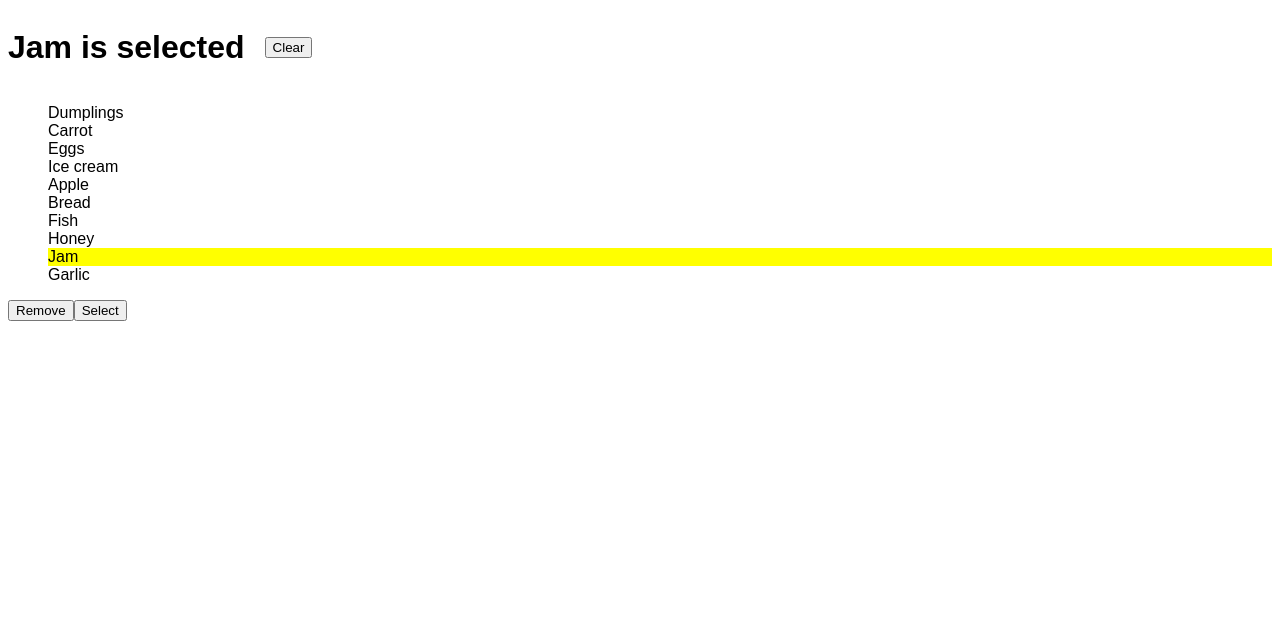
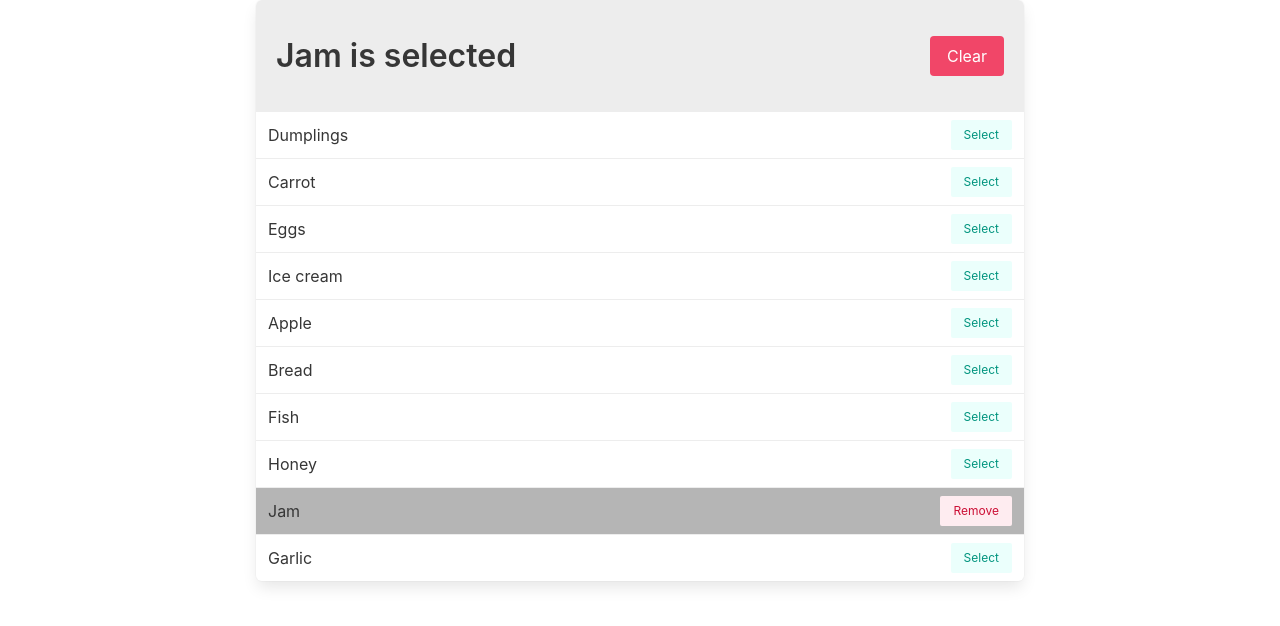
Before and after one commit to mate-academy/react_goods-selector, a React (Create React App) app: page / in a window 1280 px wide. Shown: the top 626 px of the page. Built offline with nearby package versions, Linux system fonts and the light colour scheme.

Commit message:
solution

```diff
--- a/public/index.html
+++ b/public/index.html
@@ -4,6 +4,7 @@
     <meta charset="utf-8" />
     <meta name="viewport" content="width=device-width, initial-scale=1" />
     <title>Static list of todos</title>
+    <link rel="stylesheet" href="https://cdn.jsdelivr.net/npm/bulma@0.9.4/css/bulma.min.css">
   </head>
   <body>
     <div id="root"></div>
--- a/src/App.scss
+++ b/src/App.scss
@@ -3,18 +3,31 @@ html {
 }
 
 .App {
+  width: 60vw;
+  margin: auto;
+
   &__header {
     display: flex;
     align-items: center;
-    gap: 20px;
+    justify-content: space-between;
+    gap: 10px;
+
+    height: 7rem;
+  }
+
+  &__title {
+    margin-bottom: 0 !important;
+    // I added important because without it margin appears
+    // and disappers accordingly to clear-button appering or disappering
   }
 }
 
 .Good {
   display: flex;
+  justify-content: space-between;
   gap: 10px;
 
   &--active {
-    background-color: #ff0;
+    background-color: hsl(0, 0%, 71%);
   }
 }
--- a/src/App.tsx
+++ b/src/App.tsx
@@ -1,51 +1,115 @@
-import React from 'react';
+import classNames from 'classnames';
+import { Component } from 'react';
 import './App.scss';
 
-// import goodsFromServer from './goods';
+import goodsFromServer from './goods';
 
-export const App: React.FC = () => {
+type State = {
+  selectedGood: string[],
+};
+
+export class App extends Component<{}, State> {
+  state: Readonly<State> = {
+    selectedGood: ['Jam'],
+  };
+
+  clearAll = () => {
+    this.setState({ selectedGood: [] });
+  };
+
+  select = (good: string) => {
+    this.setState(state => ({
+      selectedGood: [
+        ...state.selectedGood,
+        good,
+      ],
+    }));
+  };
+
+  remove = (good: string) => {
+    this.setState(state => {
+      const newState = [...state.selectedGood];
+
+      newState.splice(state.selectedGood.indexOf(good), 1);
+
+      return { selectedGood: newState };
+    });
+  };
+
+  render() {
+    const { selectedGood } = this.state;
+    const flag = selectedGood.length;
+    let title = 'No goods selected';
+
+    if (flag === 1) {
+      title = `${selectedGood[0]} is selected`;
+    }
+
+    if (flag > 1) {
+      title = `${selectedGood.slice(0, flag - 1).join(', ')} `
+        + `and ${selectedGood[flag - 1]} is selected`;
+    }
+
     return (
-    <main className="App">
-      <header className="App__header">
-        <h1 className="App__title">
-          Jam is selected
+      <main className="App panel">
+        <header className="App__header panel-heading">
+          <h1 className="App__title title">
+            {title}
           </h1>
 
+          {flag > 0 && (
             <button
               type="button"
-          className="App__clear"
+              className="App__clear button is-danger"
+              onClick={this.clearAll}
             >
               Clear
             </button>
+          )}
         </header>
 
-      <ul>
-        <li className="Good">Dumplings</li>
-        <li className="Good">Carrot</li>
-        <li className="Good">Eggs</li>
-        <li className="Good">Ice cream</li>
-        <li className="Good">Apple</li>
-        <li className="Good">Bread</li>
-        <li className="Good">Fish</li>
-        <li className="Good">Honey</li>
-        <li className="Good Good--active">Jam</li>
-        <li className="Good">Garlic</li>
-      </ul>
-
-      {/* Put required buttons into each Good */}
+        <ul className="">
+          {goodsFromServer.map(good => (
+            <li className={classNames(
+              'Good',
+              'panel-block',
+              { 'Good--active': selectedGood.includes(good) },
+            )}
+            >
+              {good}
+              {!selectedGood.includes(good) ? (
                 <button
                   type="button"
-        className="Good__remove"
+                  className="
+                    Good__select
+                    button
+                    is-primary
+                    is-light
+                    is-small
+                  "
+                  onClick={() => this.select(good)}
+                >
+                  Select
+                </button>
+              ) : (
+                <button
+                  type="button"
+                  className="
+                    Good__remove
+                    button
+                    is-danger
+                    is-light
+                    is-small
+                  "
+                  onClick={() => this.remove(good)}
                 >
                   Remove
                 </button>
-
-      <button
-        type="button"
-        className="Good__select"
-      >
-        Select
-      </button>
+              )}
+            </li>
+          ))}
+        </ul>
       </main>
     );
-};
+  }
+}
```
Also changed, not shown: 1 other file (tests, documents, lock files or other folders). Lines whose indentation alone changed are shown as unchanged.
